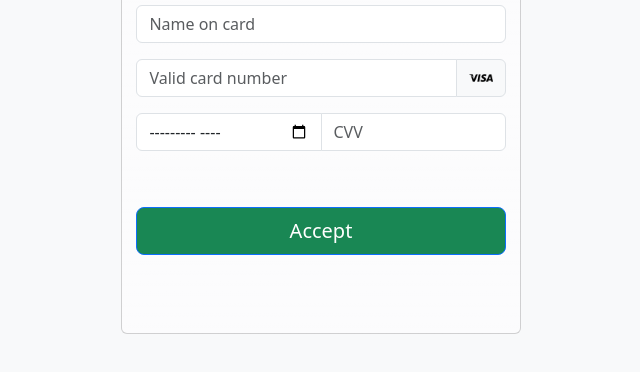
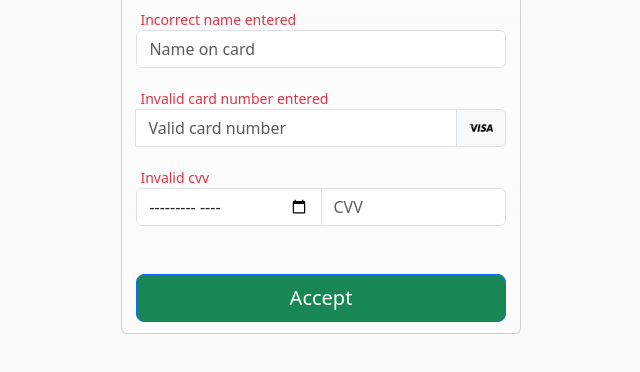
Before and after one commit to eugenyush/credit-card, a website built with Vite: page index.html in a window 1280 px wide. Both pictures are taken after a click on the button "Accept". Shown: the part 146-518 px from the top of the page, without its empty margins (319-959 px from the left). Built offline with nearby package versions, Linux system fonts and the light colour scheme.

Commit message:
Add a little validation

```diff
--- a/index.html
+++ b/index.html
@@ -9,19 +9,22 @@
     <div id="app">
       <div class="credit-card card bg-light-subtle bg-gradient">
         <div class="credit-card-label card-title mx-auto">Payment</div>
-        <form action="#" class="credit-card-form ">
-
+        <form action="#" class="credit-card-form">
+            <div class="invalid-feedback name ms-1">Incorrect name entered </div>
             <input type="text" id="name" class="form-control mb-3" placeholder="Name on card">
 
+
             <div class="input-group mb-3">
+              <div class="invalid-feedback number ms-1">Invalid card number entered</div>
               <input type="text" id="number" class="form-control" name="number" placeholder="Valid card number">
               <span class="input-group-text"><img src="/public/imges/symbols.png" style="width: 1.5rem;" alt=""></span>
             </div>
+            <div class="invalid-feedback cvv ms-1">Invalid cvv</div>
             <div class="input-group">
               <input type="month"  id="expiration" class="form-control" name="expiration" placeholder="Expiration mm/yy">
               <input type="text" id="cvv" class="form-control" name="cvv" placeholder="CVV"  maxlength="4">
             </div>
-            <button type="button" class="btn btn-primary btn-lg">Accept</button>
+            <button type="button" id="btn" class="btn btn-primary btn-lg">Accept</button>
         </form>
       </div>
     </div>
--- a/src/js/main.js
+++ b/src/js/main.js
@@ -1 +1,28 @@
 import '../scss/style.scss';
+
+
+const nameInput = document.querySelector("#name");
+const cardNumberInput = document.querySelector("#number");
+const cvvInput = document.querySelector("#cvv");
+const invalidName = document.querySelector(".name")
+const invalidNum = document.querySelector(".number")
+const invalidCvv = document.querySelector(".cvv")
+const btn = document.querySelector("#btn");
+
+let validName = () => {
+    return /^[A-z ]+$/.test(nameInput.value)
+}
+
+let validCardNumber = () => {
+    return /^[0-9]{13,19}$/.test(cardNumberInput.value)
+}
+
+let validCvv = () => {
+    return /^[0-9]$/.test(cvvInput.value)
+}
+
+btn.addEventListener("click", (e)=>{
+    !validName() ? invalidName.style.display = "block":invalidName.style.display = "none";
+    !validCardNumber() ? invalidNum.style.display = "block":invalidNum.style.display = "none";
+    !validCvv() ? invalidCvv.style.display = "block": invalidCvv.style.display = "none";
+})
--- a/src/scss/style.scss
+++ b/src/scss/style.scss
@@ -15,7 +15,7 @@
         flex-direction: column;
 
         .btn{
-            margin-top: 3.5rem;
+            margin-top: 3rem;
            background-color: $green;
         }
     }
```
